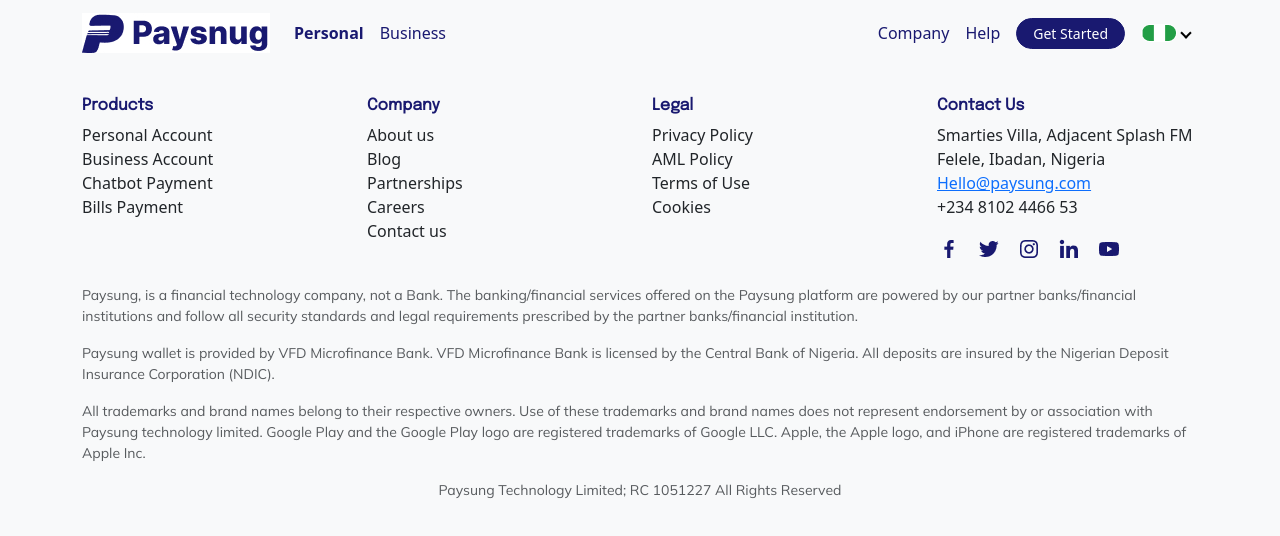
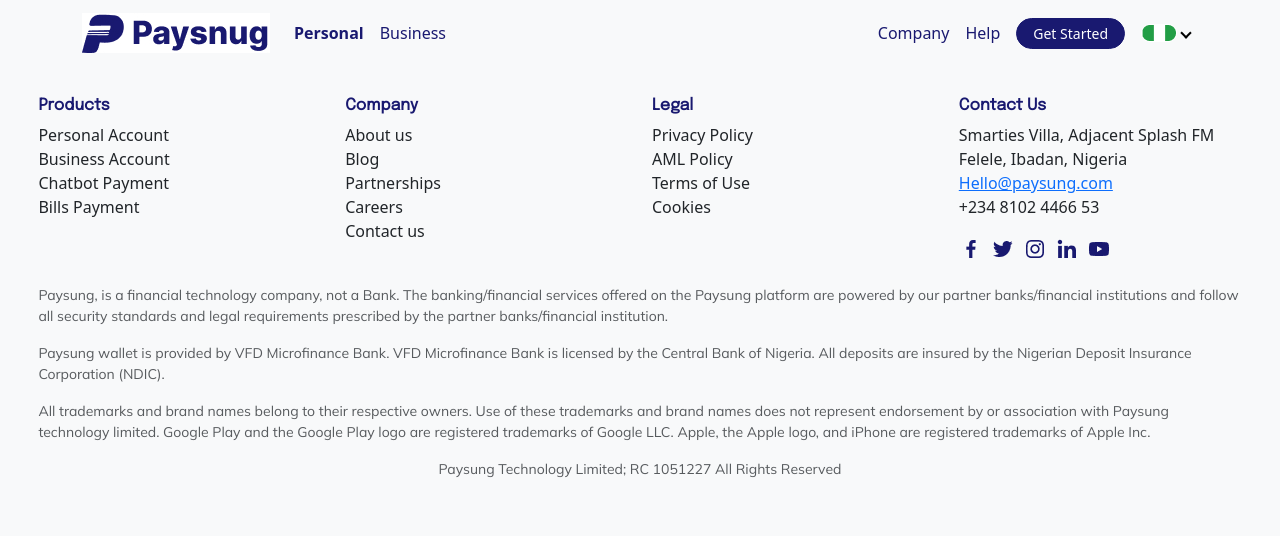
Before and after one commit to paysnugtech/Webpage, a React (Vite) app: page /registration in a window 1280 px wide. Shown: the top 536 px of the page. Built offline with nearby package versions, Linux system fonts and the light colour scheme.

Commit message:
carousel, herosection and footer adjusted both lg and sm devices

```diff
--- a/src/App.css
+++ b/src/App.css
@@ -60,6 +60,7 @@
 .hero-section {
   padding: 50px 0;
   font-family: "Mulish-Regular";
+  margin-top: 80px;
 }
 
 .hero-section h1 {
@@ -95,3 +96,12 @@
   padding: 30px;
   border-radius: 10px;
 }
+
+/* Custom CSS to remove border around the Navbar toggle icon */
+.navbar-toggler {
+  border: none;
+}
+
+.footer-container {
+  margin: 0 3%;
+}
--- a/src/Components/CardCarousel.jsx
+++ b/src/Components/CardCarousel.jsx
@@ -62,7 +62,7 @@
 // export default CardCarousel;
 
 import React from "react";
-import { Container, Col } from "react-bootstrap";
+import { Col } from "react-bootstrap";
 import "bootstrap/dist/css/bootstrap.min.css";
 import "../assets/css/CardCarousel.css"; // Import the custom CSS for the animation
 
@@ -79,17 +79,17 @@
 // Carousel Wrapper Component
 const CardCarousel = ({ items }) => {
   return (
-    <Container>
+    <>
       <div className="carousel-wrapper">
         <div className="carousel-track">
           {items.map((item, index) => (
-            <Col lg={5} xs={12} key={index}>
+            <Col lg={4} xs={12} key={index}>
               <Card text={item.text} author={item.author} />
             </Col>
           ))}
         </div>
       </div>
-    </Container>
+    </>
   );
 };
 
--- a/src/Components/Footer.jsx
+++ b/src/Components/Footer.jsx
@@ -1,3 +1,108 @@
+// import React from "react";
+// import { Container, Row, Col } from "react-bootstrap";
+// import Facebook from "../assets/icons/facebook.png";
+// import Twitter from "../assets/icons/twitter.png";
+// import Instagram from "../assets/icons/instagram.png";
+// import Linkedin from "../assets/icons/linkedin.png";
+// import Youtube from "../assets/icons/youtube.png";
+
+// const Footer = () => {
+//   return (
+//     <footer className="bg-light text-dark py-5 mt-5">
+//       <div className="footer-container">
+//         <Row>
+//           <Col md={3} lg={3}>
+//             <h6>Products</h6>
+//             <ul className="list-unstyled">
+//               <li>Personal Account</li>
+//               <li>Business Account</li>
+//               <li>Chatbot Payment</li>
+//               <li>Bills Payment</li>
+//             </ul>
+//           </Col>
+//           <Col md={3}>
+//             <h6>Company</h6>
+//             <ul className="list-unstyled">
+//               <li>About us</li>
+//               <li>Blog</li>
+//               <li>Partnerships</li>
+//               <li>Careers</li>
+//               <li>Contact us</li>
+//             </ul>
+//           </Col>
+//           <Col md={3}>
+//             <h6>Legal</h6>
+//             <ul className="list-unstyled">
+//               <li>Privacy Policy</li>
+//               <li>AML Policy</li>
+//               <li>Terms of Use</li>
+//               <li>Cookies</li>
+//             </ul>
+//           </Col>
+//           <Col md={3}>
+//             <h6>Contact Us</h6>
+//             <address>
+//               Smarties Villa, Adjacent Splash FM <br />
+//               Felele, Ibadan, Nigeria
+//               <br />
+//               <a href="mailto:Hello@paysung.com">Hello@paysung.com</a>
+//               <br />
+//               +234 8102 4466 53
+//             </address>
+//             <div className="d-flex justify-content-start">
+//               <a href="#" className="text-dark me-3">
+//                 <img src={Facebook} alt="facebook" />
+//               </a>
+//               <a href="#" className="text-dark me-3">
+//                 <img src={Twitter} alt="" />
+//               </a>
+//               <a href="#" className="text-dark me-3">
+//                 <img src={Instagram} alt="" />
+//               </a>
+//               <a href="#" className="text-dark me-3">
+//                 <img src={Linkedin} alt="" />
+//               </a>
+//               <a href="#" className="text-dark">
+//                 <img src={Youtube} alt="" />
+//               </a>
+//             </div>
+//           </Col>
+//         </Row>
+//         <Row className="mt-4">
+//           <Col md={12}>
+//             <p className="text-muted small">
+//               Paysung, is a financial technology company, not a Bank. The
+//               banking/financial services offered on the Paysung platform are
+//               powered by our partner banks/financial institutions and follow all
+//               security standards and legal requirements prescribed by the
+//               partner banks/financial institution.
+//             </p>
+//             <p className="text-muted small">
+//               Paysung wallet is provided by VFD Microfinance Bank. VFD
+//               Microfinance Bank is licensed by the Central Bank of Nigeria. All
+//               deposits are insured by the Nigerian Deposit Insurance Corporation
+//               (NDIC).
+//             </p>
+//             <p className="text-muted small">
+//               All trademarks and brand names belong to their respective owners.
+//               Use of these trademarks and brand names does not represent
+//               endorsement by or association with Paysung technology limited.
+//               Google Play and the Google Play logo are registered trademarks of
+//               Google LLC. Apple, the Apple logo, and iPhone are registered
+//               trademarks of Apple Inc.
+//             </p>
+//             <p className="text-muted small text-center">
+//               Paysung Technology Limited; RC 1051227 All Rights Reserved
+//             </p>
+//           </Col>
+//         </Row>
+//       </div>
+//     </footer>
+//   );
+// };
+
+// export default Footer;
+
 import React from "react";
 import { Container, Row, Col } from "react-bootstrap";
 import Facebook from "../assets/icons/facebook.png";
@@ -9,9 +114,10 @@
 const Footer = () => {
   return (
     <footer className="bg-light text-dark py-5 mt-5">
-      <Container>
+      <div className="footer-container">
         <Row>
-          <Col md={3} lg={3}>
+          {/* Products and Company Side by Side on xs and sm */}
+          <Col xs={6} md={3}>
             <h6>Products</h6>
             <ul className="list-unstyled">
               <li>Personal Account</li>
@@ -20,7 +126,7 @@
               <li>Bills Payment</li>
             </ul>
           </Col>
-          <Col md={3}>
+          <Col xs={6} md={3}>
             <h6>Company</h6>
             <ul className="list-unstyled">
               <li>About us</li>
@@ -30,7 +136,9 @@
               <li>Contact us</li>
             </ul>
           </Col>
-          <Col md={3}>
+
+          {/* Legal and Contact Us Side by Side on xs and sm */}
+          <Col xs={6} md={3}>
             <h6>Legal</h6>
             <ul className="list-unstyled">
               <li>Privacy Policy</li>
@@ -39,7 +147,7 @@
               <li>Cookies</li>
             </ul>
           </Col>
-          <Col md={3}>
+          <Col xs={6} md={3}>
             <h6>Contact Us</h6>
             <address>
               Smarties Villa, Adjacent Splash FM <br />
@@ -50,20 +158,20 @@
               +234 8102 4466 53
             </address>
             <div className="d-flex justify-content-start">
-              <a href="#" className="text-dark me-3">
+              <a href="#" className="text-dark me-2">
                 <img src={Facebook} alt="facebook" />
               </a>
-              <a href="#" className="text-dark me-3">
-                <img src={Twitter} alt="" />
+              <a href="#" className="text-dark me-2">
+                <img src={Twitter} alt="twitter" />
               </a>
-              <a href="#" className="text-dark me-3">
-                <img src={Instagram} alt="" />
+              <a href="#" className="text-dark me-2">
+                <img src={Instagram} alt="instagram" />
               </a>
-              <a href="#" className="text-dark me-3">
-                <img src={Linkedin} alt="" />
+              <a href="#" className="text-dark me-2">
+                <img src={Linkedin} alt="linkedin" />
               </a>
               <a href="#" className="text-dark">
-                <img src={Youtube} alt="" />
+                <img src={Youtube} alt="youtube" />
               </a>
             </div>
           </Col>
@@ -96,7 +204,7 @@
             </p>
           </Col>
         </Row>
-      </Container>
+      </div>
     </footer>
   );
 };
--- a/src/Components/ReusableComponent.jsx
+++ b/src/Components/ReusableComponent.jsx
@@ -5,7 +5,9 @@
   return (
     <Container fluid className="bg-light py-3 ">
       <Row
-        className={`align-items-center ${reverse ? "flex-row-reverse" : ""}`}
+        className={`align-items-center text-center text-md-start ${
+          reverse ? "flex-row-reverse" : ""
+        }`}
       >
         <Col md={6} lg={4} className="mx-auto">
           <h4 className="mb-4">{title}</h4>
--- a/src/Pages/LandingPage.jsx
+++ b/src/Pages/LandingPage.jsx
@@ -59,11 +59,11 @@
         imageSrc={Image5}
         reverse={true}
       />
-      <div className="container mt-5 text-center">
+      <div className="mt-5 text-center">
         <h4 className="mb-4">Don't just take our word for it</h4>
-        <CardCarousel items={items} />
-        <GettingStarted />
       </div>
+      <CardCarousel items={items} />
+      <GettingStarted />
       <ReusableComponent
         title="Take Charge of Your Finances"
         description="Experience the ultimate financial freedom with our intuitive app. Effortlessly manage your finances, pay bills, and stay in control wherever you are.
--- a/src/assets/css/CardCarousel.css
+++ b/src/assets/css/CardCarousel.css
@@ -1,4 +1,4 @@
-carousel moving slowly begins here .carousel-wrapper {
+.carousel-wrapper {
   overflow: hidden; /* Hide anything outside the track */
   width: 100%;
 }
```
Also changed, not shown: src/Components/HeroSection.jsx (+8 -8 lines).
